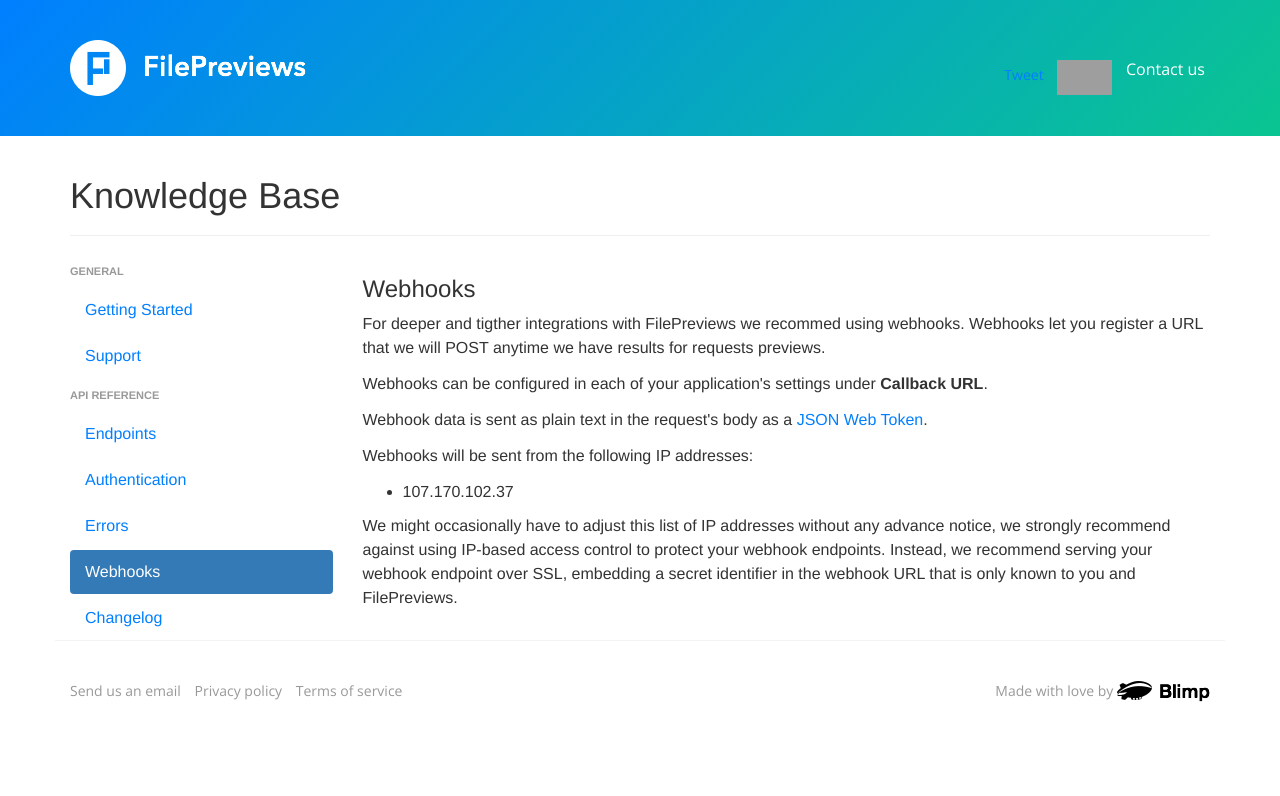
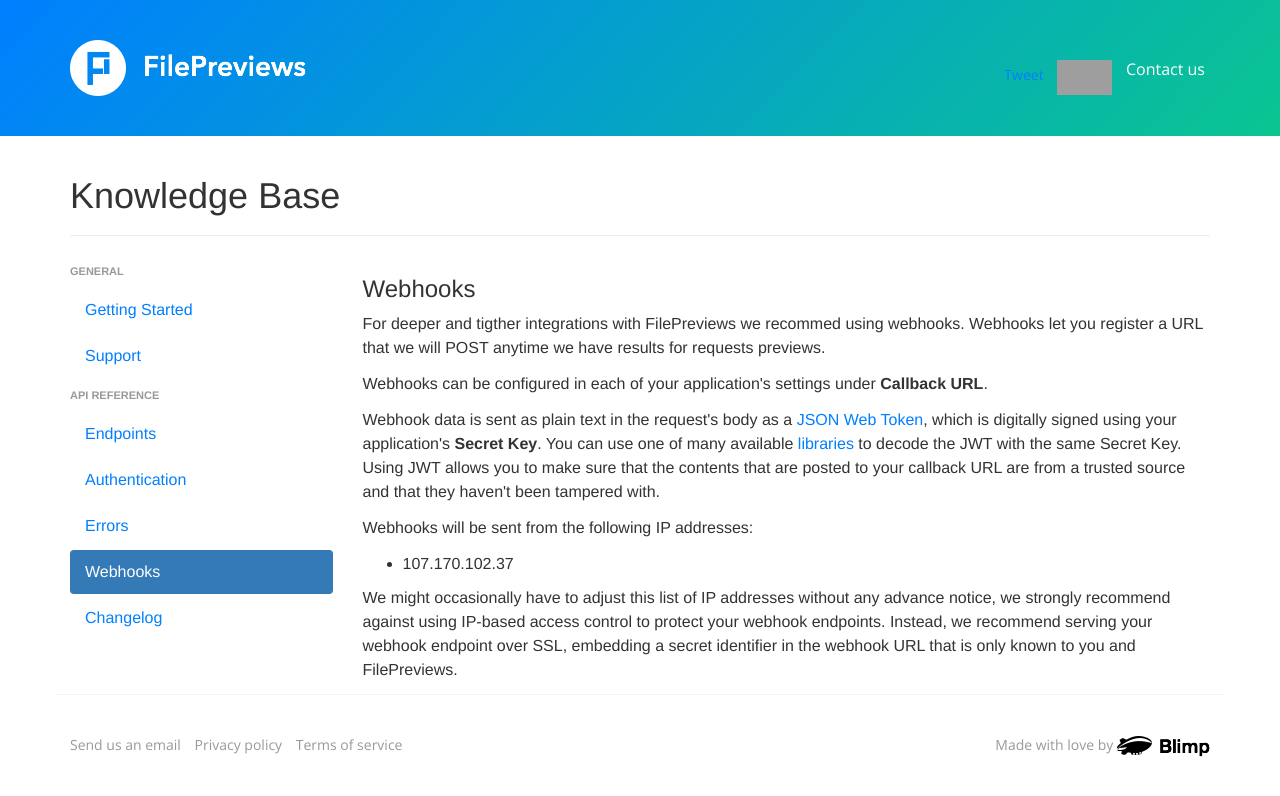
Before and after one commit to jomajoma/filepreviews.io, a Jekyll site: the page built from docs/webhooks.html, in a window 1280 px wide. Shown: the top 796 px of the page. Built offline with Jekyll 4.4.1, drawn with Linux system fonts in a browser that asks for light colours; nearby versions of some CDN libraries; comment, search, counter and statistics services are not loaded; grey boxes are pictures that could not be loaded.

Commit message:
Update webhooks docs

```diff
--- a/docs/webhooks.html
+++ b/docs/webhooks.html
@@ -7,7 +7,7 @@ header: "Webhooks"
 
 <p>Webhooks can be configured in each of your application's settings under <strong>Callback URL</strong>.</p>
 
-<p>Webhook data is sent as plain text in the request's body as a <a href="http://jwt.io/">JSON Web Token</a>.</p>
+<p>Webhook data is sent as plain text in the request's body as a <a href="http://jwt.io/">JSON Web Token</a>, which is digitally signed using your application's <strong>Secret Key</strong>. You can use one of many available <a href="http://jwt.io/#libraries">libraries</a> to decode the JWT with the same Secret Key. Using JWT allows you to make sure that the contents that are posted to your callback URL are from a trusted source and that they haven't been tampered with.</p>
 
 <p>Webhooks will be sent from the following IP addresses:</p>
 <ul>
```
